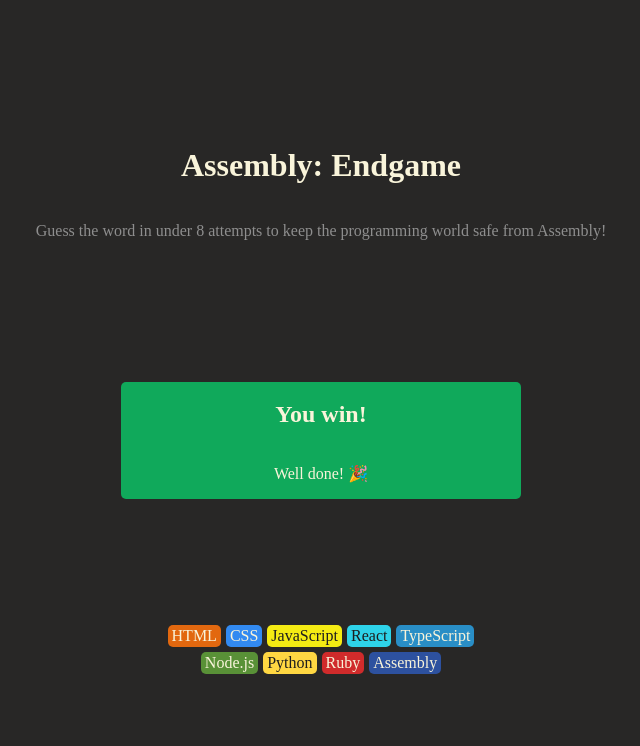
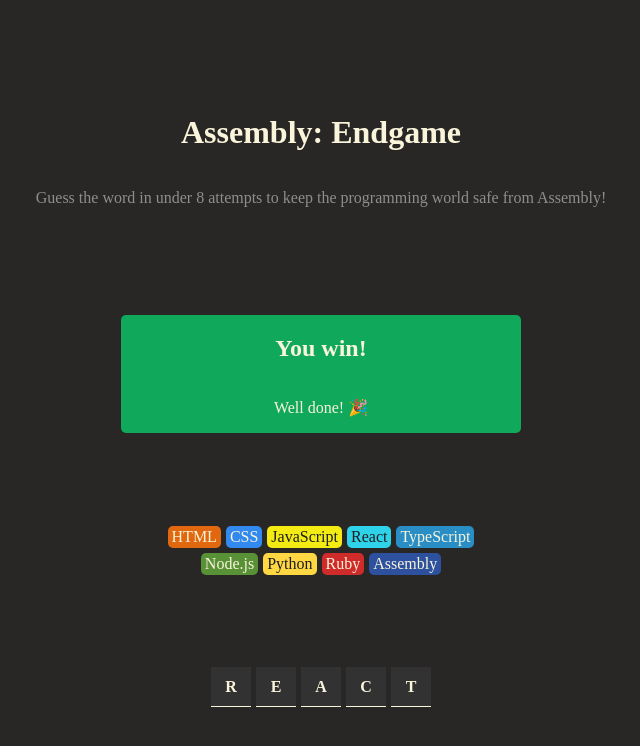
Before and after one commit to Anri20/Assembly-Endgame-React, a React (Vite) app in the folder assembly-endgame/: page / in a window 1280 px wide. Shown: the top 746 px of the page, without its empty margins (319-959 px from the left). Built offline with nearby package versions, Linux system fonts and the light colour scheme.

Commit message:
Add word to be guessed
Placeholder

```diff
--- a/assembly-endgame/src/App.jsx
+++ b/assembly-endgame/src/App.jsx
@@ -1,6 +1,9 @@
+import { useState } from "react"
 import { languages } from "./languages"
 
 export default function AssemblyEndgame() {
+    const [currentWord, setCurrentWord] = useState("react")
+
     const languageElement = languages.map(lang => {
         const styles = {
             backgroundColor: lang.backgroundColor,
@@ -10,8 +13,20 @@ export default function AssemblyEndgame() {
             <span
                 className="chip"
                 style={styles}
+                key={lang.name}
             >
                 {lang.name}
+            </span>
+        )
+    })
+
+    const letterElement = currentWord.split("").map((letter, index) => {
+        return (
+            <span
+                className="letter"
+                key={index}
+            >
+                {letter.toUpperCase()}
             </span>
         )
     })
@@ -29,6 +44,9 @@ export default function AssemblyEndgame() {
             <section className="language-chips">
                 {languageElement}
             </section>
+            <section className="word">
+                {letterElement}
+            </section>
         </main>
     )
 }
--- a/assembly-endgame/src/index.css
+++ b/assembly-endgame/src/index.css
@@ -50,3 +50,19 @@ span.chip {
     border-radius: 5px;
     padding: 2px 4px;
 }
+
+section.word {
+    display: flex;
+    gap: 5px;
+}
+
+span.letter {
+    width: 40px;
+    height: 40px;
+    display: flex;
+    justify-content: center;
+    align-items: center;
+    font-weight: 700;
+    background-color: #323232;
+    border-bottom: 1px solid #F9F4DA;
+}
```
